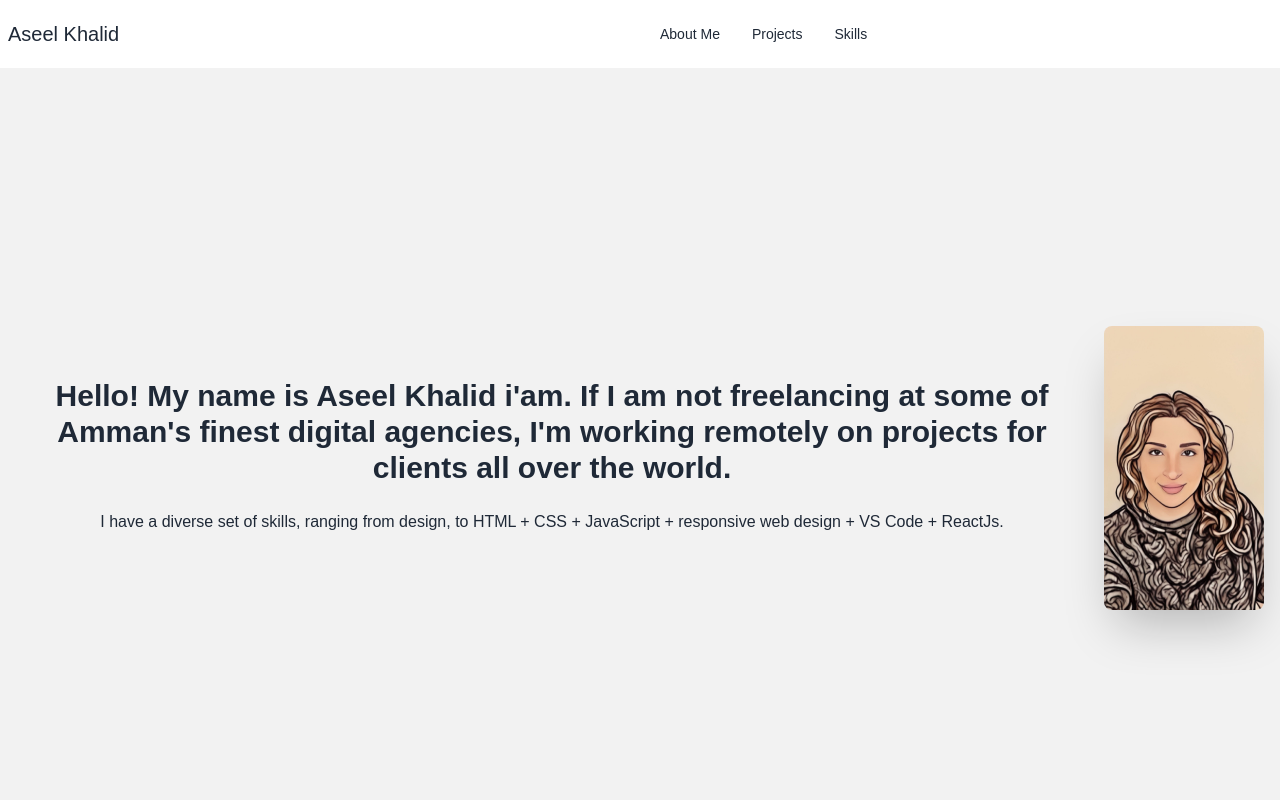
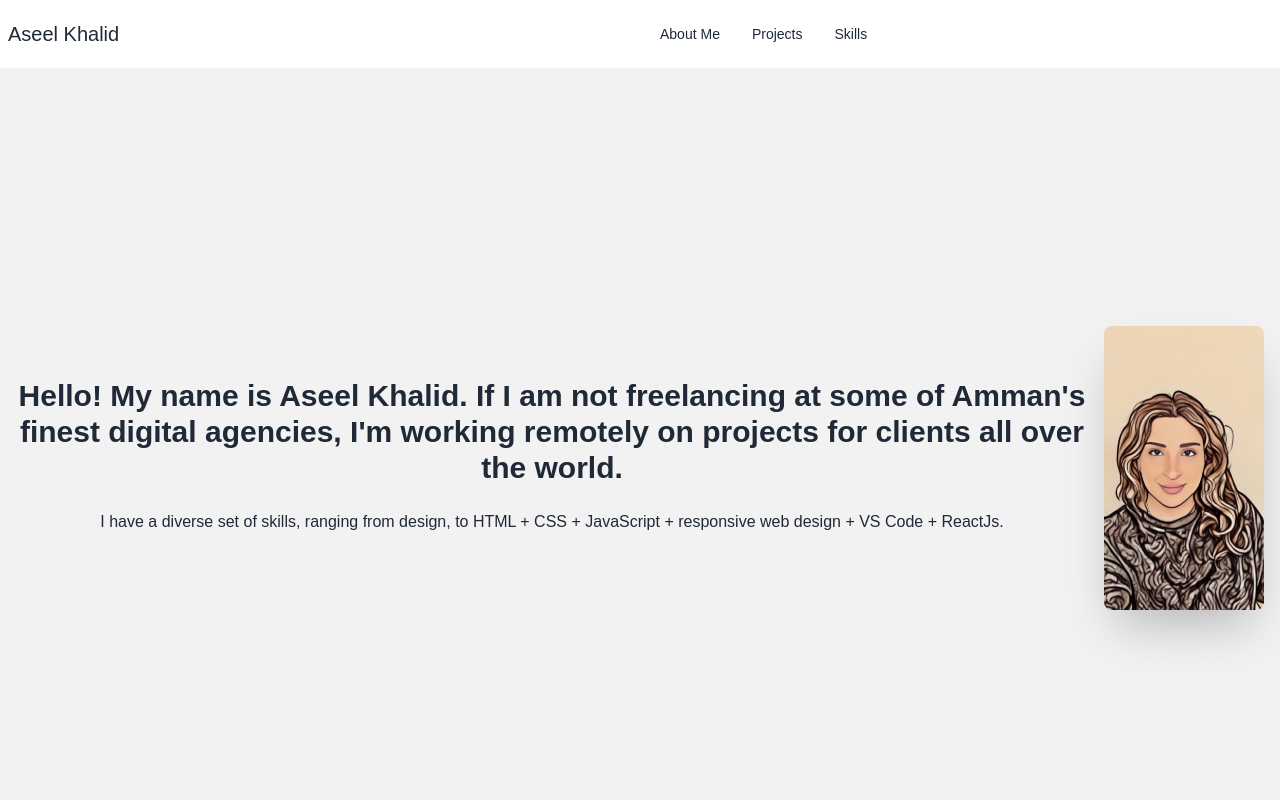
Before and after one commit to Sollybella2018/aseel-portfolio, a React (Create React App) app: page / in a window 1280 px wide. Shown: the top 800 px of the page. Built offline with nearby package versions, Linux system fonts and the light colour scheme.

Commit message:
deleted a word

```diff
--- a/src/components/Hero.js
+++ b/src/components/Hero.js
@@ -13,7 +13,7 @@ const Hero = (props) => {
             className="w-40 h-50 max-w-sm rounded-lg shadow-2xl" />
           <div>
             <h1 className="text-3xl font-bold">
-              Hello! My name is Aseel Khalid i'am. If I am not freelancing at some of Amman's finest digital agencies, I'm working remotely on projects for clients all over the world.
+              Hello! My name is Aseel Khalid. If I am not freelancing at some of Amman's finest digital agencies, I'm working remotely on projects for clients all over the world.
             </h1>
             <p className="py-6">
               I have a diverse set of skills, ranging from design, to HTML + CSS + JavaScript + responsive web design + VS Code + ReactJs.
```
